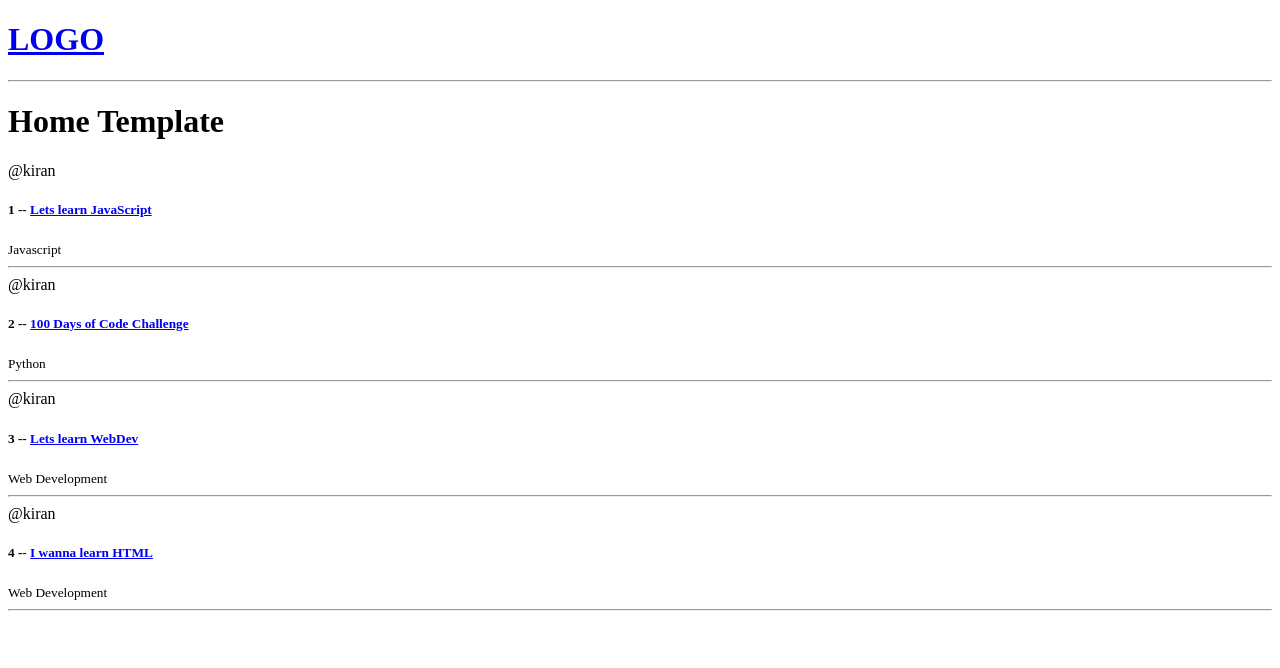
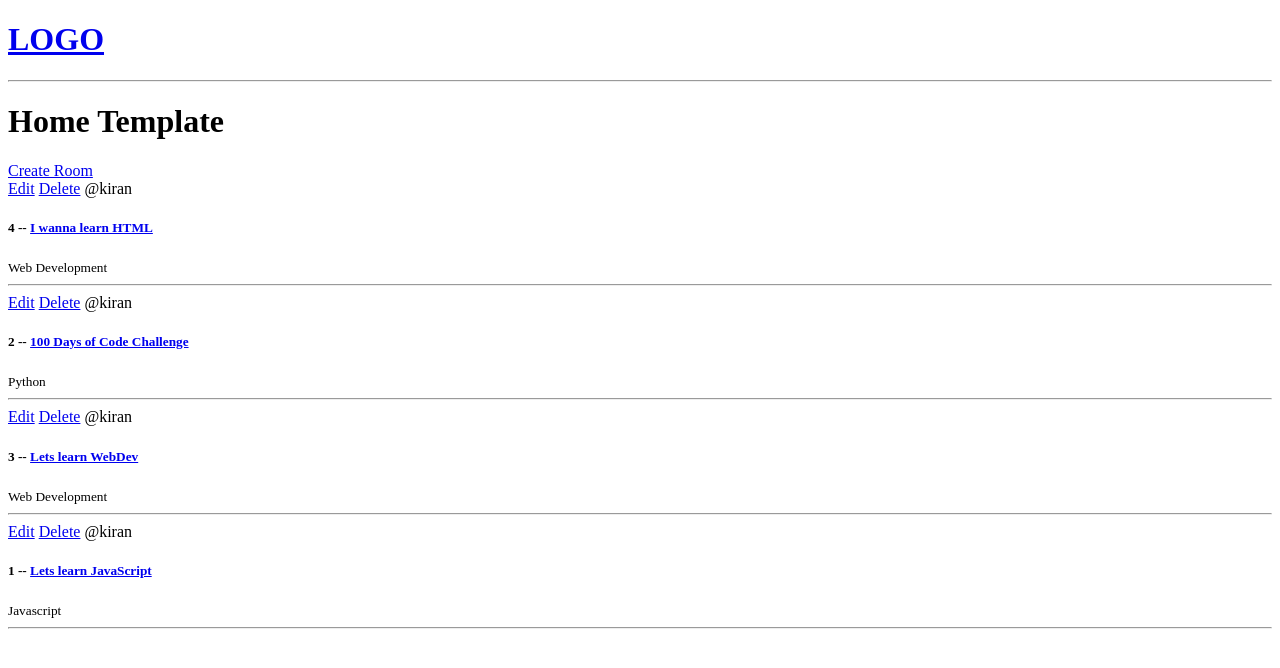
Before and after one commit to kpatil8/studybud-tut, a Django app: page / in a window 1280 px wide. Shown: the top 668 px of the page. Run offline with Django 5.2, Linux system fonts and the light colour scheme; data comes from the database, SQL or seed files in the repository; both versions use the stored data as it was after the commit.

Commit message:
Commit after CRUD timestamp

```diff
--- a/base/models.py
+++ b/base/models.py
@@ -18,6 +18,9 @@ class Room(models.Model):
     updated = models.DateTimeField(auto_now=True)
     created = models.DateTimeField(auto_now_add=True)
 
+    class Meta:
+        ordering = ['-updated','-created']
+
     def __str__(self):
         return self.name
 
--- a/base/templates/base/home.html
+++ b/base/templates/base/home.html
@@ -4,9 +4,14 @@
 {% block content %}
 <h1> Home Template</h1>
 <div>
+
+    <a href="{% url 'create-room' %}">Create Room</a>
+
     <div>
         {% for room in rooms%}
             <div>
+                <a href="{% url 'update-room' room.id %}">Edit</a>
+                <a href="{% url 'delete-room' room.id %}">Delete</a>
                 <span>@{{room.host.username}}</span>
                 <h5>{{room.id}} -- <a href ="{% url 'room' room.id %}">{{room.name}}</a></h5>
                 <small>{{room.topic.name}}</small>
--- a/base/urls.py
+++ b/base/urls.py
@@ -4,4 +4,7 @@ from . import views
 urlpatterns = [
     path('', views.home, name="home"),
     path('room/<str:pk>', views.room, name="room"),
+    path('create-room/', views.createRoom, name="create-room"),
+    path('update-room/<str:pk>/', views.updateRoom, name="update-room"),
+    path('delete-room/<str:pk>/', views.deleteRoom, name="delete-room"),
 ]
--- a/base/views.py
+++ b/base/views.py
@@ -1,6 +1,7 @@
-from django.shortcuts import render
+from django.shortcuts import render, redirect
 from django.http import HttpResponse
 from .models import Room
+from .forms import RoomForm
 
 # Create your views here.
 rooms = [
@@ -19,3 +20,36 @@ def room(request, pk):
     room = Room.objects.get(id=pk)
     context = {'room': room}
     return render(request, 'base/room.html',context)
+
+def createRoom(request):
+    form = RoomForm()
+    if request.method == 'POST':
+        form = RoomForm(request.POST)
+        if form.is_valid():
+            form.save()
+            return redirect('home')
+
+
+    context={'form': form}
+    return render(request, 'base/room_form.html', context)
+
+def updateRoom(request, pk):
+    room = Room.objects.get(id=pk)
+    form = RoomForm(instance=room)
+
+    if request.method == 'POST':
+        form = RoomForm(request.POST, instance =room)
+    if form.is_valid():
+        form.save()
+        return redirect('home')
+
+    context = {'form': form}
+    return render(request, 'base/room_form.html', context)
+
+def deleteRoom(request, pk):
+    room = Room.objects.get(id=pk)
+    if request.method == 'POST':
+        room.delete()
+        return redirect('home')
+
+    return render(request, 'base/delete.html',{'obj':room})
```
Also changed, not shown: base/forms.py (added, +8 -0 lines), base/templates/base/delete.html (added, +13 -0 lines), base/templates/base/room_form.html (added, +13 -0 lines), db.sqlite3.
